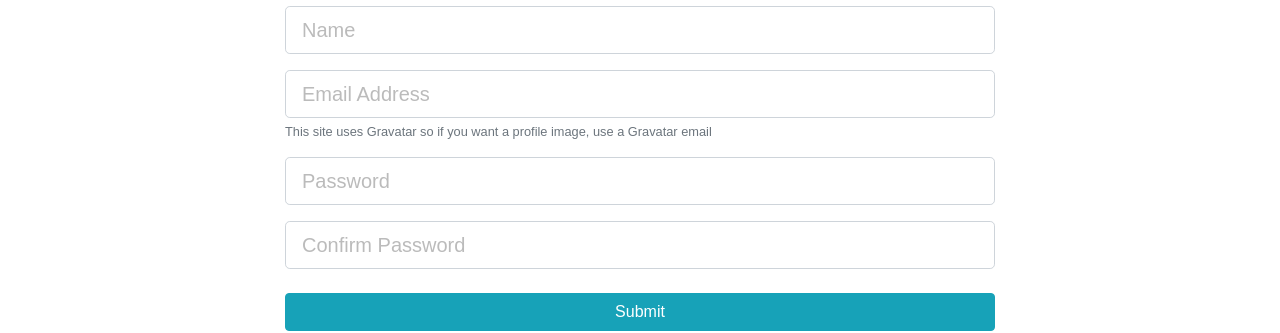
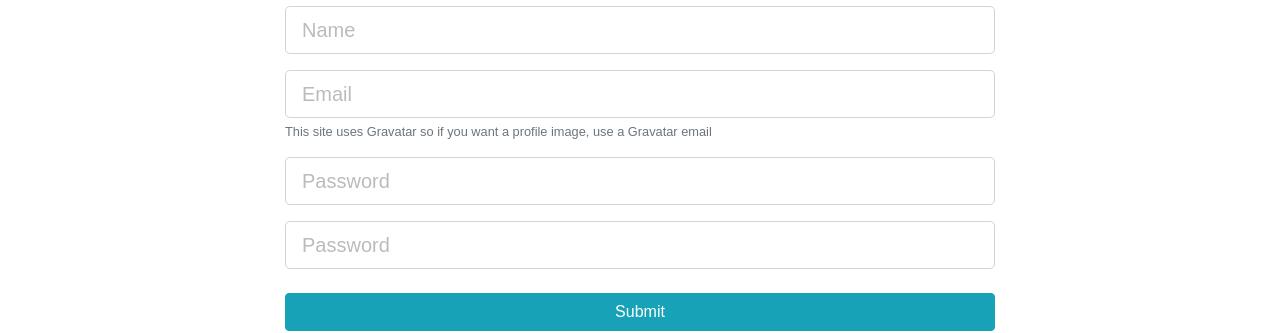
Before and after one commit to Conorrific/MERN-social-app, a React (Create React App) app in the folder client/: page /register in a window 1280 px wide. Shown: the part 195-528 px from the top of the page. Built offline with nearby package versions, Linux system fonts and the light colour scheme.

Commit message:
reducers

```diff
--- a/client/src/components/auth/Login.js
+++ b/client/src/components/auth/Login.js
@@ -3,6 +3,7 @@
 import { connect } from "react-redux";
 import classnames from "classnames";
 import { loginUser } from "../../actions/authActions";
+import TextFieldGroup from "../common/TextFieldGroup";
 
 class Login extends Component {
   constructor() {
@@ -61,36 +62,24 @@
                 Sign in to your DevConnector account
               </p>
               <form onSubmit={this.onSubmit}>
-                <div className="form-group">
-                  <input
-                    type="email"
-                    className={classnames("form-control form-control-lg", {
-                      "is-invalid": errors.email
-                    })}
+                <TextFieldGroup
                   placeholder="Email Address"
                   name="email"
+                  type="email"
                   value={this.state.email}
                   onChange={this.onChange}
+                  error={errors.email}
                 />
-                  {errors.email && (
-                    <div className="invalid-feedback">{errors.email}</div>
-                  )}
-                </div>
-                <div className="form-group">
-                  <input
+
+                <TextFieldGroup
+                  placeholder="password"
+                  name="password"
                   type="password"
-                    className={classnames("form-control form-control-lg", {
-                      "is-invalid": errors.password
-                    })}
-                    placeholder="Password"
-                    name="password"
                   value={this.state.password}
                   onChange={this.onChange}
+                  error={errors.password}
                 />
-                  {errors.password && (
-                    <div className="invalid-feedback">{errors.password}</div>
-                  )}
-                </div>
+
                 <input type="submit" className="btn btn-info btn-block mt-4" />
               </form>
             </div>
--- a/client/src/components/auth/Register.js
+++ b/client/src/components/auth/Register.js
@@ -4,6 +4,7 @@
 import classnames from "classnames";
 import { connect } from "react-redux";
 import { registerUser } from "../../actions/authActions";
+import TextFieldGroup from "../common/TextFieldGroup";
 
 class Register extends Component {
   constructor() {
@@ -62,70 +63,38 @@
                 Create your DevConnector account
               </p>
               <form noValidate onSubmit={this.onSubmit}>
-                <div className="form-group">
-                  <input
-                    type="text"
-                    className={classnames("form-control form-control-lg", {
-                      "is-invalid": errors.name
-                    })}
+                <TextFieldGroup
                   placeholder="Name"
                   name="name"
                   value={this.state.name}
                   onChange={this.onChange}
+                  error={errors.name}
                 />
-                  {errors.name && (
-                    <div className="invalid-feedback">{errors.name}</div>
-                  )}
-                </div>
-                <div className="form-group">
-                  <input
+                <TextFieldGroup
+                  placeholder="Email"
+                  name="email"
                   type="email"
-                    className={classnames("form-control form-control-lg", {
-                      "is-invalid": errors.email
-                    })}
-                    placeholder="Email Address"
-                    name="email"
                   value={this.state.email}
                   onChange={this.onChange}
+                  error={errors.email}
+                  info="This site uses Gravatar so if you want a profile image, use a Gravatar email"
                 />
-                  {errors.email && (
-                    <div className="invalid-feedback">{errors.email}</div>
-                  )}
-                  <small className="form-text text-muted">
-                    This site uses Gravatar so if you want a profile image, use
-                    a Gravatar email
-                  </small>
-                </div>
-                <div className="form-group">
-                  <input
-                    type="password"
-                    className={classnames("form-control form-control-lg", {
-                      "is-invalid": errors.password
-                    })}
+                <TextFieldGroup
                   placeholder="Password"
                   name="password"
+                  type="password"
                   value={this.state.password}
                   onChange={this.onChange}
+                  error={errors.password}
                 />
-                  {errors.password && (
-                    <div className="invalid-feedback">{errors.password}</div>
-                  )}
-                </div>
-                <div className="form-group">
-                  <input
+                <TextFieldGroup
+                  placeholder="Password"
+                  name="password2"
                   type="password"
-                    className={classnames("form-control form-control-lg", {
-                      "is-invalid": errors.password2
-                    })}
-                    placeholder="Confirm Password"
-                    name="password2"
                   value={this.state.password2}
                   onChange={this.onChange}
+                  error={errors.password2}
                 />
-                  {errors.password2 && (
-                    <div className="invalid-feedback">{errors.password2}</div>
-                  )}
-                </div>
                 <input type="submit" className="btn btn-info btn-block mt-4" />
               </form>
             </div>
--- a/client/src/components/common/TextFieldGroup.js
+++ b/client/src/components/common/TextFieldGroup.js
@@ -0,0 +1,50 @@
+import React from "react";
+import classnames from "classnames";
+import PropTypes from "prop-types";
+
+const TextFieldGroup = ({
+  name,
+  placeholder,
+  value,
+  label,
+  error,
+  info,
+  type,
+  onChange,
+  disabled
+}) => {
+  return (
+    <div className="form-group">
+      <input
+        type={type}
+        className={classnames("form-control form-control-lg", {
+          "is-invalid": error
+        })}
+        placeholder={placeholder}
+        name={name}
+        value={value}
+        onChange={onChange}
+        disabled={disabled}
+      />
+      {info && <small className="form-text text-muted">{info}</small>}
+      {error && <div className="invalid-feedback">{error}</div>}
+    </div>
+  );
+};
+
+TextFieldGroup.propTypes = {
+  name: PropTypes.string.isRequired,
+  placeholder: PropTypes.string,
+  value: PropTypes.string.isRequired,
+  info: PropTypes.string,
+  error: PropTypes.string,
+  type: PropTypes.string.isRequired,
+  onChange: PropTypes.func.isRequired,
+  disabled: PropTypes.string
+};
+
+TextFieldGroup.defaultProps = {
+  type: "text"
+};
+
+export default TextFieldGroup;
--- a/client/src/reducers/index.js
+++ b/client/src/reducers/index.js
@@ -1,8 +1,10 @@
 import { combineReducers } from "redux";
 import authReducer from "./authReducer";
 import errorReducer from "./errorReducer";
+import profileReducer from "./profileReducer";
 
 export default combineReducers({
   auth: authReducer,
-  errors: errorReducer
+  errors: errorReducer,
+  profile: profileReducer
 });
```
Also changed, not shown: client/src/reducers/profileReducer.js (added). Lines whose indentation alone changed are shown as unchanged.
